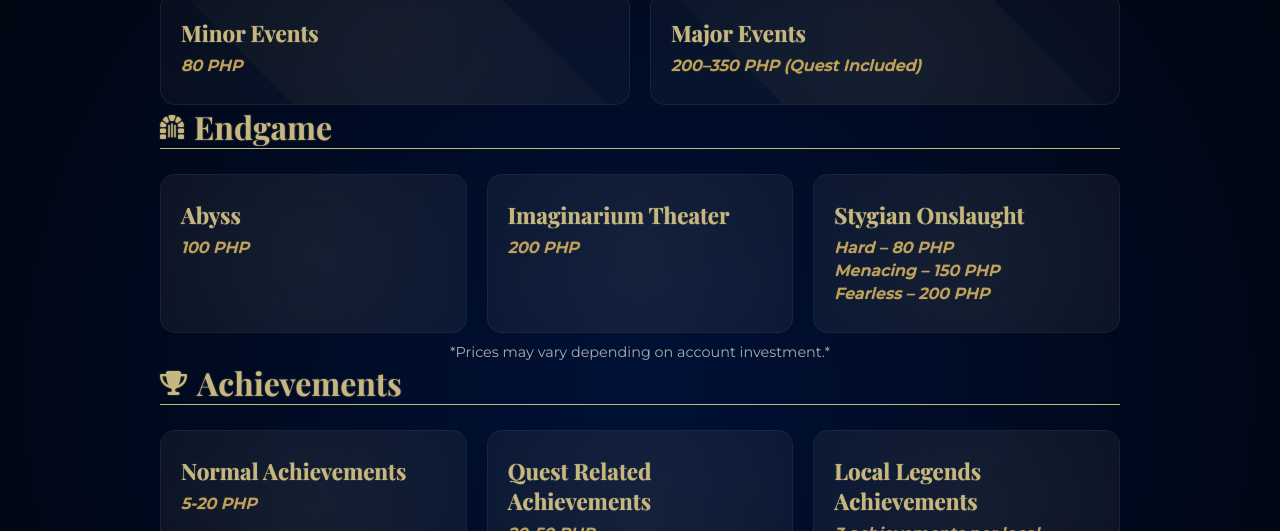
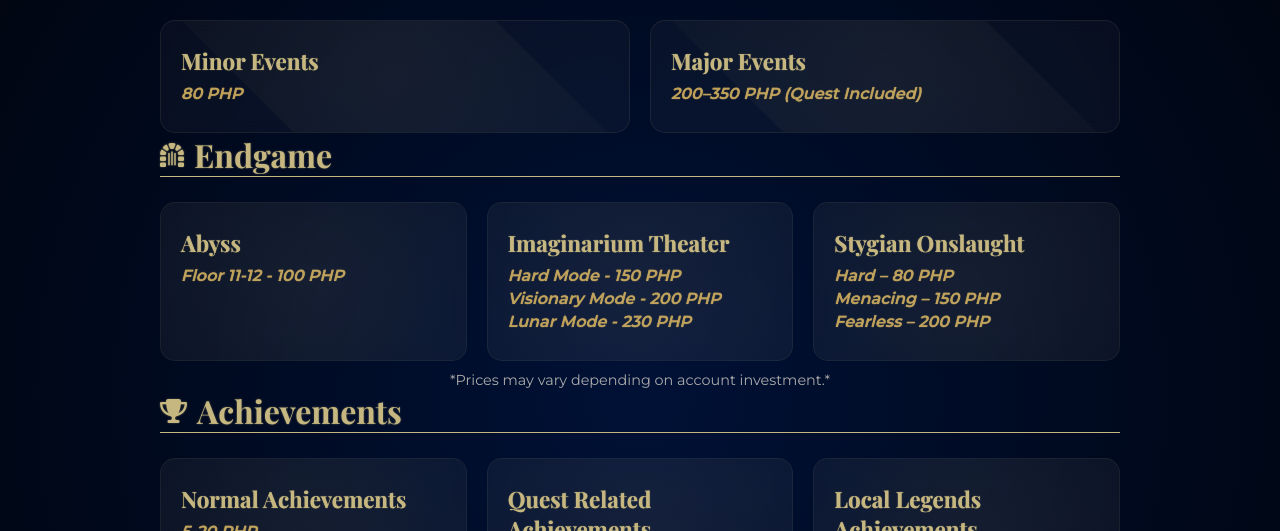
Before and after one commit to Irysssss/Genshin_Pilots, a plain HTML site: page index.html in a window 1280 px wide. Shown: the part 838-1369 px from the top of the page. Drawn offline with nearby package versions, Linux system fonts and the light colour scheme.

Commit message:
Update index.html

```diff
--- a/index.html
+++ b/index.html
@@ -260,6 +260,7 @@ footer {
     <div class="rate-card"><h3>Monthly</h3><p>520 PHP</p></div>
     <div class="rate-card"><h3>Crystal Flies Hunt</h3><p>1 PHP per 2 Crystal Flies</p></div>
 </div>
+<p class="note">*Account Maintenance includes Dailies + Resin Burn only.*</p>
 
 <!-- QUESTS -->
 <h2><i class="fas fa-scroll"></i> Quests</h2>
@@ -285,8 +286,13 @@ footer {
 <!-- ENDGAME -->
 <h2><i class="fas fa-dungeon"></i> Endgame</h2>
 <div class="rates">
-    <div class="rate-card"><h3>Abyss</h3><p>100 PHP</p></div>
-    <div class="rate-card"><h3>Imaginarium Theater</h3><p>200 PHP</p></div>
+    <div class="rate-card"><h3>Abyss</h3><p>Floor 11-12 - 100 PHP</p></div>
+    <div class="rate-card">
+        <h3>Imaginarium Theater</h3>
+        <p>Hard Mode - 150 PHP</p>
+        <p>Visionary Mode - 200 PHP</p>
+        <p>Lunar Mode - 230 PHP</p>
+    </div>
     <div class="rate-card">
         <h3>Stygian Onslaught</h3>
         <p>Hard – 80 PHP</p>
```
